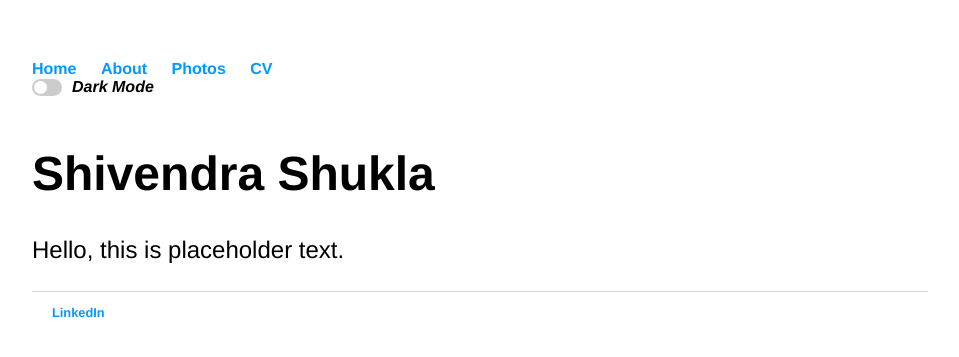
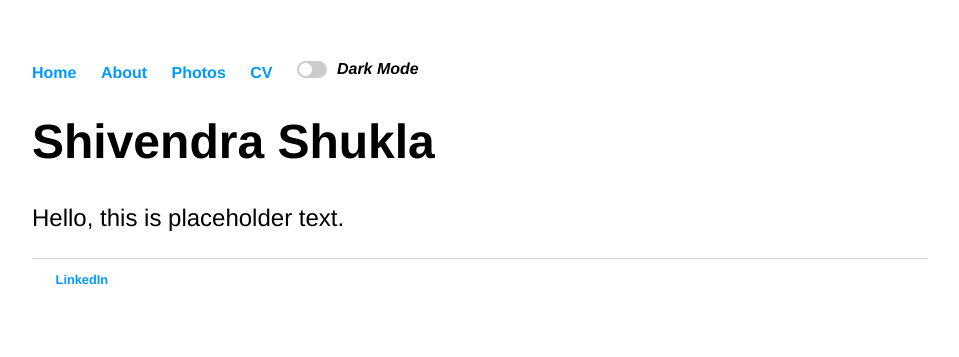
Before and after one commit to thatshivendrashukla/thatshivendrashukla.github.io, a Jekyll site: the page built from index.html, in a window 1280 px wide. Shown: the top 357 px of the page, without its empty margins (160-1119 px from the left). Built offline with Jekyll 4.4.1, drawn with Linux system fonts in a browser that asks for light colours.

Commit message:
code refactor based on jsfiddle results

```diff
--- a/_layouts/default.html
+++ b/_layouts/default.html
@@ -16,7 +16,30 @@
 		        	<li><a href="/about">About</a></li>
 					<li><a href="/photos">Photos</a></li>
 	        		<li><a href="/cv">CV</a></li>
-					<li><span class="theme-switch-wrapper"><label class="theme-switch" for="checkbox"><input type="checkbox" id="checkbox" /><span class="slider round"></span></label><em style="margin-left: 10px; font-size: 1rem; font-family:'Helvetica', 'Arial', 'Sans-Serif'">Dark Mode</em>{% include darkmode.html %}</span></li>
+					<li><div class="theme-switch-wrapper"><label class="theme-switch" for="checkbox"><input type="checkbox" id="checkbox" /><span class="slider round"></span></label><em style="margin-left: 10px; font-family:'Helvetica', 'Arial', 'Sans-Serif'">Dark Mode</em><script type="text/javascript"> const toggleSwitch = document.querySelector('.theme-switch input[type="checkbox"]');
+			const currentTheme = localStorage.getItem('theme');
+
+				if (currentTheme) {
+				document.documentElement.setAttribute('data-theme', currentTheme);
+
+					if (currentTheme === 'dark') {
+					toggleSwitch.checked = true;
+					}
+				}
+
+				function switchTheme(e) {
+				if (e.target.checked) {
+				document.documentElement.setAttribute('data-theme', 'dark');
+				localStorage.setItem('theme', 'dark');
+				}
+
+				else {        document.documentElement.setAttribute('data-theme', 'light');
+							localStorage.setItem('theme', 'light');
+							}
+						}
+
+			toggleSwitch.addEventListener('change', switchTheme, false);
+		</script></div></li>
 	    		</ul>
 			</nav>
 			<div class="container">
--- a/css/main.css
+++ b/css/main.css
@@ -1,4 +1,4 @@
-/*Themeing*/
+/*Colors*/
 :root {
     --primary-color: #000000;
     --secondary-color: #000000;
@@ -14,7 +14,7 @@
     --heading-color: #ffffff;
 }
 
-/*Appearance*/
+/*General Appearance*/
 body {
     background-color: var(--bg-color);
     color: var(--font-color);
@@ -28,7 +28,7 @@ nav ul, footer ul {
     font-weight: bold;
 }
 nav ul li, footer ul li {
-    display: inline;
+    display: inline-block;
     margin-right: 20px;
 }
 a {
@@ -62,3 +62,57 @@ ul.posts {
 ul.posts li {
     list-style: none;
 }
+
+/*theme toggle*/
+.theme-switch-wrapper {
+  display: flex;
+  align-items: center;
+}
+.theme-switch {
+  display: inline-block;
+  height: 17px;
+  position: relative;
+  width: 30px;
+}
+
+.theme-switch input {
+  display:none;
+}
+
+.slider {
+  background-color: #ccc;
+  bottom: 0;
+  cursor: pointer;
+  left: 0;
+  position: absolute;
+  right: 0;
+  top: 0;
+  transition: .4s;
+}
+
+.slider:before {
+  background-color: #fff;
+  bottom: 2px;
+  content: "";
+  height: 13px;
+  left: 2px;
+  position: absolute;
+  transition: .4s;
+  width: 13px;
+}
+
+input:checked + .slider {
+  background-color: #0099ff;
+}
+
+input:checked + .slider:before {
+  transform: translateX(13px);
+}
+
+.slider.round {
+  border-radius: 17px;
+}
+
+.slider.round:before {
+  border-radius: 50%;
+}
```
